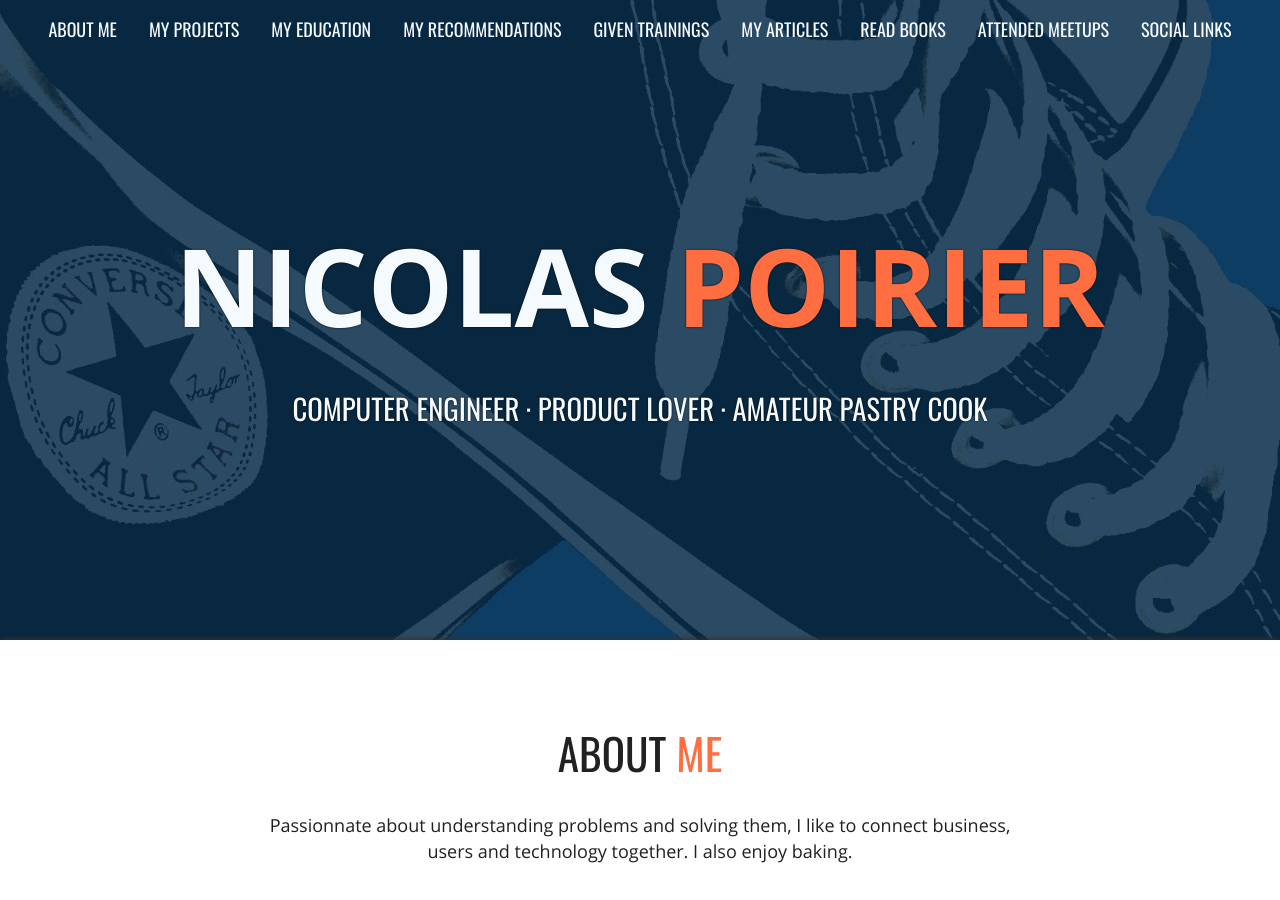
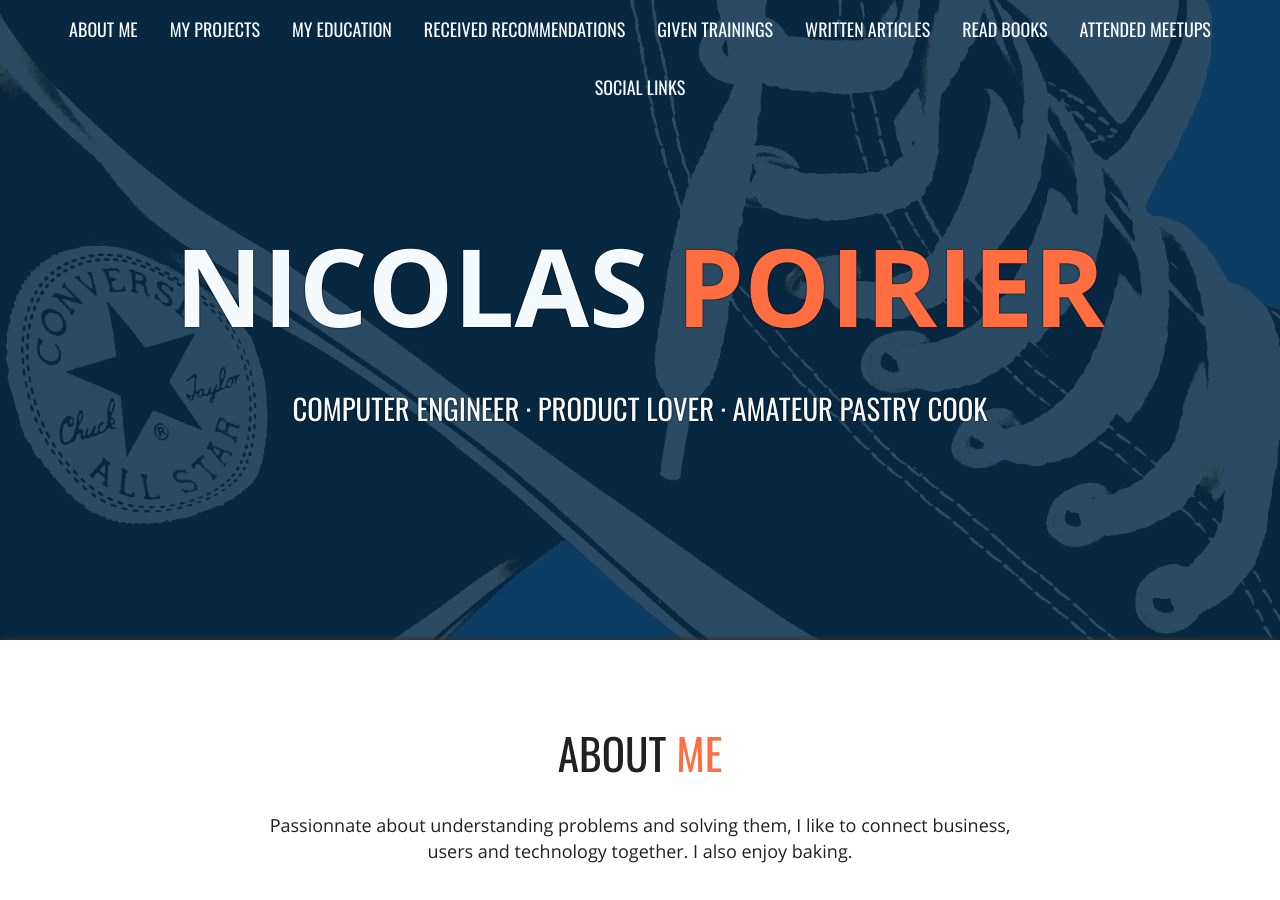
Before and after one commit to NicolasPoirier/nicolaspoirier.github.io, a Jekyll site: the page built from index.markdown, in a window 1280 px wide and 900 px high. Built offline with Jekyll 4.4.1, drawn with Linux system fonts in a browser that asks for light colours.

Commit message:
Rename some titles

```diff
--- a/_layouts/home.html
+++ b/_layouts/home.html
@@ -10,7 +10,7 @@
     <link rel="canonical" href="https://nicolaspoirier.com/">
     <link rel="shortcut icon" type="image/jpg" href="/favicon.jpg">
     <link rel="apple-touch-icon" type="image/jpg" href="/apple-touch-icon.jpg">
-    <link rel="stylesheet" href="assets/css/main.css">
+    <link rel="stylesheet" href="/assets/css/main.css">
   </head>
   <body>
     <!--[if lt IE 10]>
@@ -33,9 +33,9 @@
         <a href="#about-me" class="nav-item">About me</a>
         <a href="#my-projects" class="nav-item">My projects</a>
         <a href="#my-education" class="nav-item">My education</a>
-        <a href="#my-recommendations" class="nav-item">My recommendations</a>
+        <a href="#received-recommendations" class="nav-item">Received recommendations</a>
         <a href="#given-trainings" class="nav-item">Given trainings</a>
-        <a href="#my-articles" class="nav-item">My articles</a>
+        <a href="#written-articles" class="nav-item">Written articles</a>
         <a href="#read-books" class="nav-item">Read books</a>
         <a href="#attended-meetups" class="nav-item">Attended meetups</a>
         <a href="#social-links" class="nav-item">Social links</a>
@@ -909,9 +909,9 @@ labor cost...).
           </article>
         </div>
       </section>
-      <section class="content-section even-content" id="my-recommendations">
+      <section class="content-section even-content" id="received-recommendations">
         <div class="content-box">
-          <h1 class="section-title">My <span class="accent">Recommendations</span></h1>
+          <h1 class="section-title">Received <span class="accent">Recommendations</span></h1>
           <article class="entry">
             <div>
               <h2 class="entry-title">Bertrand Dienis</h2>
@@ -1081,9 +1081,9 @@ labor cost...).
           </article>
         </div>
       </section>
-      <section class="content-section even-content" id="my-articles">
+      <section class="content-section even-content" id="written-articles">
         <div class="content-box">
-          <h1 class="section-title">My <span class="accent">articles</span></h1>
+          <h1 class="section-title">Written <span class="accent">articles</span></h1>
           <article class="entry">
             <div class="entry-content">
               <h2 class="entry-title">An effective daily meeting to help your team move in the right direction</h2>
```
